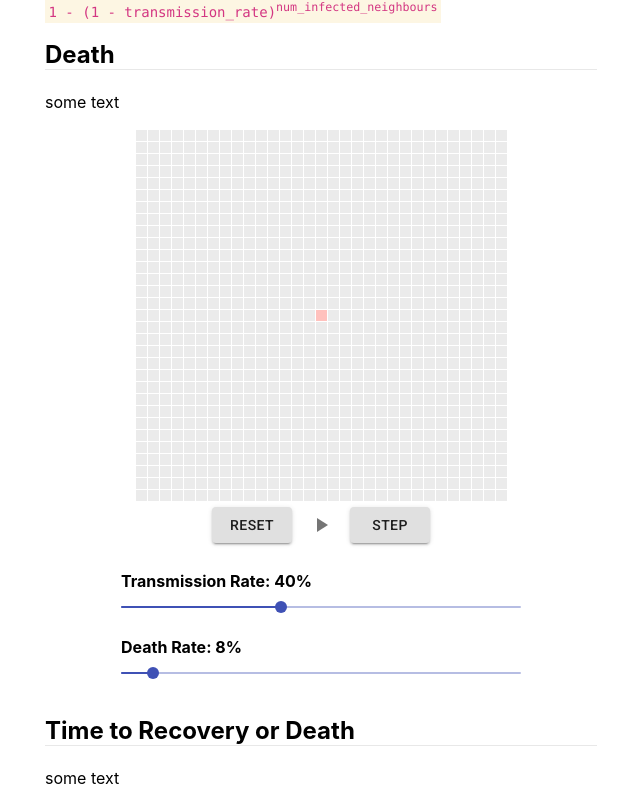
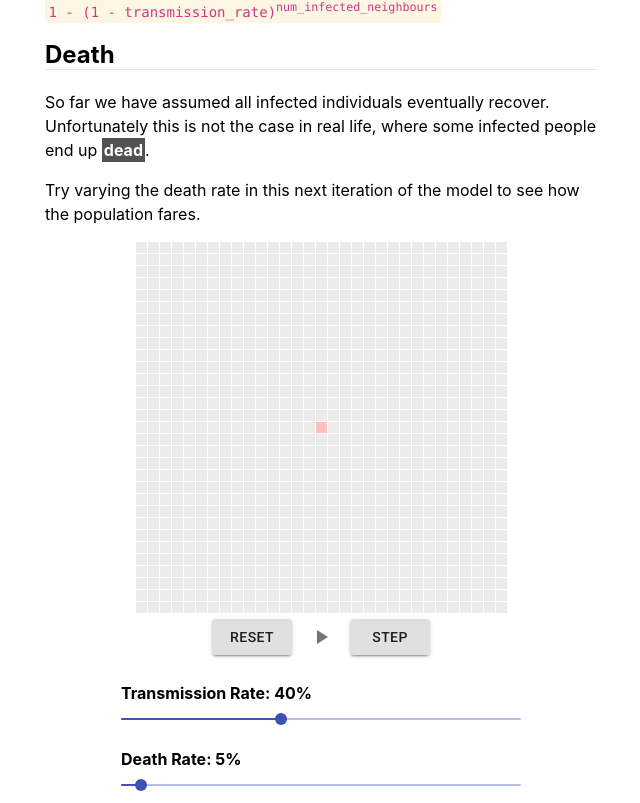
Before and after one commit to naomistuart/virus-animation, a React (Create React App) app: page / in a window 1280 px wide. Shown: the part 2637-3440 px from the top of the page, without its empty margins (319-959 px from the left). Built offline with nearby package versions, Linux system fonts and the light colour scheme.

Commit message:
update article text

```diff
--- a/src/App.css
+++ b/src/App.css
@@ -74,6 +74,7 @@ p, li {
 
 .dead {
   background: #525252;
+  color: white;
 }
 
 .node {
--- a/src/App.js
+++ b/src/App.js
@@ -99,12 +99,14 @@ class App extends React.Component {
         <code>1 - (1 - transmission_rate)<sup>num_infected_neighbours</sup></code>
 
         <h2>Death</h2>
-        <p>some text</p>
+        <p>So far we have assumed all infected individuals eventually recover. Unfortunately this is not the case in real life, where some infected people end up <span className='dead label'><strong>dead</strong></span>.</p>
+
+        <p>Try varying the death rate in this next iteration of the model to see how the population fares.</p>
 
         <Grid nodeDimension={11}
               gridDimension={31}
               infectionRate={0.4}
-              deathRate={0.08}
+              deathRate={0.05}
               stepsToRecovery={1}
               stepsToDeath={1}
               animationSpeed={50}
@@ -117,15 +119,18 @@ class App extends React.Component {
         />
 
         <h2>Time to Recovery or Death</h2>
-        <p>some text</p>
+
+        <p>Once a person becomes infected, how long does it take for them to either recover or die? In our previous models, we made the simplifying assumption that it takes one day, or <strong>one step of the animation</strong>. (Try using the <strong>STEP</strong> button on previous models to confirm this!)</p>
+
+        <p>In reality, however, it likely takes a bit longer than a day. In this model, we add sliders to vary the time from infection to recovery, and the time from infection to death.</p>
 
         <Grid nodeDimension={11}
               gridDimension={31}
-              infectionRate={0.13}
-              deathRate={0.08}
+              infectionRate={0.4}
+              deathRate={0.05}
               stepsToRecovery={4}
               stepsToDeath={10}
-              animationSpeed={1}
+              animationSpeed={50}
               startWithSingleInfectedNode={true}
               showInfectionRateSlider={true}
               showDeathRateSlider={true}
@@ -134,13 +139,31 @@ class App extends React.Component {
               showPlaybackControls={true}
         />
 
+        <h3>Varying the time to recovery / death</h3>
+
+        <p>What's the first thing you notice?</p>
+
+        <p>With the transmission rate kept at 40%, the virus now affects the whole population with almost complete certainty. Contrast this with earlier models, where a 40% transmission rate usually spared a small number of individuals in the population, who remain unaffected.</p>
+
+        <p>The logic is intuitive. If a person takes longer to recover or die, it means they <strong>remain infectious for a longer period of time</strong>, during which they have the opportunity to infect a greater number of people.</p>
+
+        <h3>Limitations</h3>
+
+        <p>Of course, this is not completely realistic. Given an individual is aware they are infected (i.e. they are not an asymptomatic silent carrier), one would assume (or hope) that they would be self-isolating, or quarantined in hospital. In this case, they would cease to infect others.</p>
+
+        <p>A more refined model could explore the effects of isolation and social distancing.</p>
+
         <h2>Complete Model</h2>
         <p>some text</p>
 
+        <p>As a reminder, here are the possible states:</p>
+
+        <p><span className='susceptible label'><strong>Susceptible</strong></span> | <span className='infected label'><strong>Infected</strong></span> | <span className='recovered label'><strong>Recovered</strong></span> | <span className='dead label'><strong>Dead</strong></span></p>
+
         <Grid nodeDimension={11}
               gridDimension={45}
-              infectionRate={0.13}
-              deathRate={0.08}
+              infectionRate={0.4}
+              deathRate={0.05}
               stepsToRecovery={4}
               stepsToDeath={10}
               animationSpeed={1}
--- a/src/Components/Grid.js
+++ b/src/Components/Grid.js
@@ -91,9 +91,9 @@ class Grid extends React.Component {
 
     setNodeStepsToEventualStatus(eventualStatus) {
         if (eventualStatus === statuses.RECOVERED) {
-            return this.props.stepsToRecovery;
+            return this.state.stepsToRecovery;
         } else if (eventualStatus === statuses.DEAD) {
-            return this.props.stepsToDeath;
+            return this.state.stepsToDeath;
         } else {
             return -1;
         }
@@ -334,7 +334,7 @@ class Grid extends React.Component {
                             {/*  Steps to recovery */}
                             {this.props.showStepsToRecoverySlider &&
                                 <div className="slider-background">
-                                    <p className="slider-title">Time to Recovery: {this.state.stepsToRecovery} days</p>
+                                    <p className="slider-title">{`Time to Recovery: ${this.state.stepsToRecovery} ${this.state.stepsToRecovery===1 ? 'day' : 'days'}`}</p>
                                     <div className="slider">
                                         <Slider
                                             value={this.state.stepsToRecovery}
@@ -351,7 +351,7 @@ class Grid extends React.Component {
                             {/*  Steps to death */}
                             {this.props.showStepsToDeathSlider &&
                                 <div className="slider-background">
-                                    <p className="slider-title">Time to Death: {this.state.stepsToDeath} days</p>
+                                    <p className="slider-title">{`Time to Death: ${this.state.stepsToDeath} ${this.state.stepsToDeath===1 ? 'day' : 'days'}`}</p>
                                     <div className="slider">
                                         <Slider
                                             value={this.state.stepsToDeath}
```
